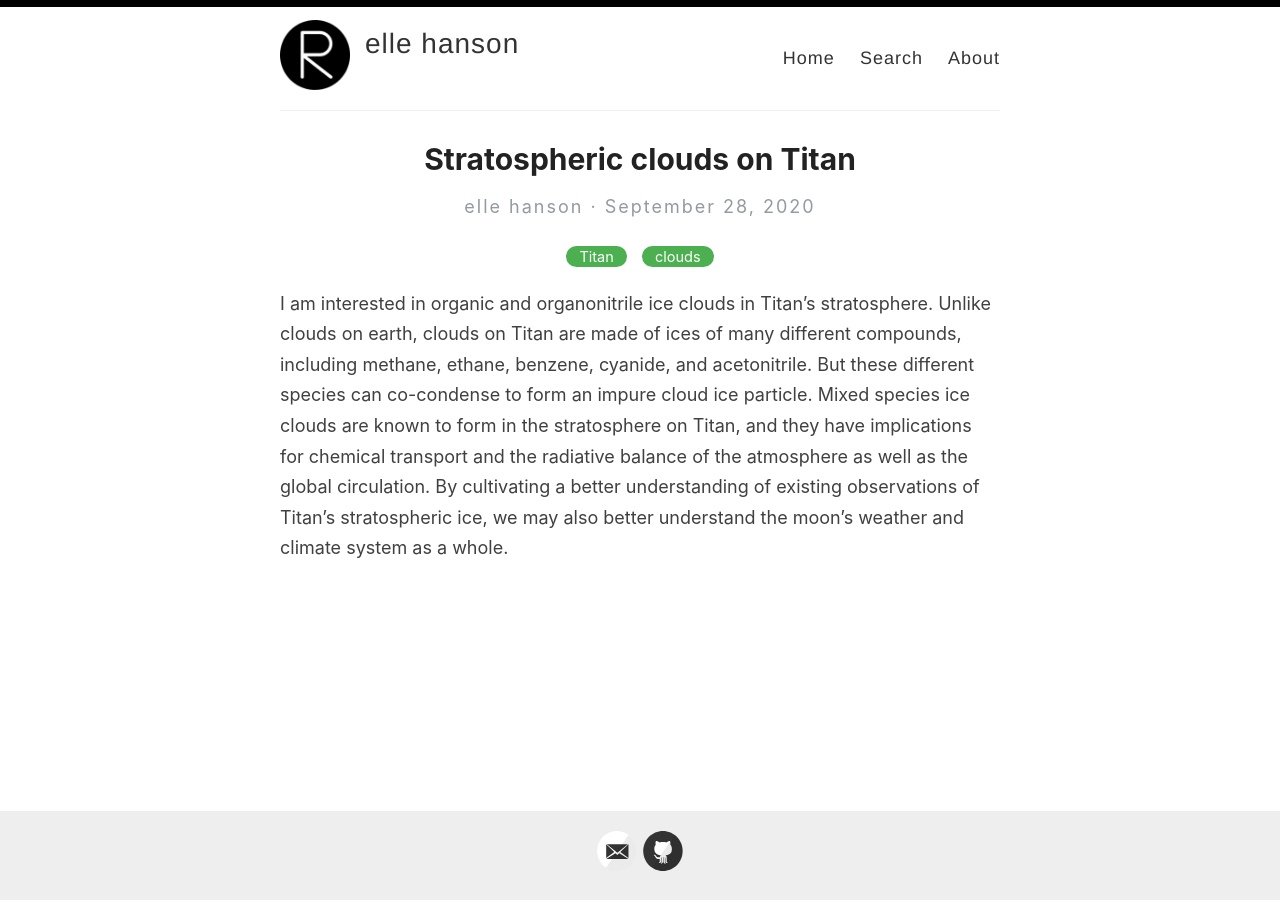
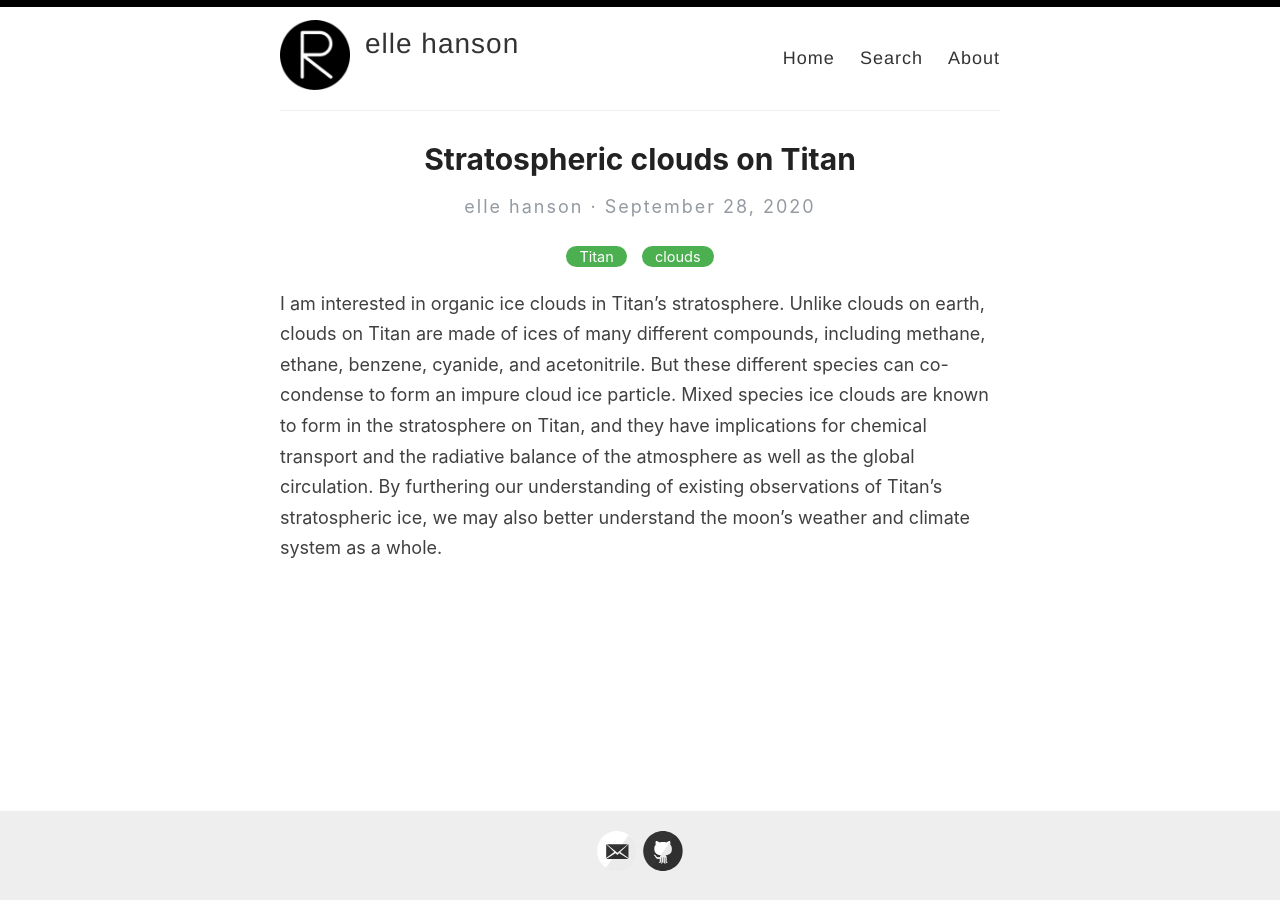
Before and after one commit to ellequelle/ellequelle.github.io-old, a Jekyll site: the page built from _posts/2020-9-28-stratospheric-ice-titan.md, in a window 1280 px wide. Built offline with Jekyll 4.4.1, drawn with Linux system fonts in a browser that asks for light colours; some web fonts are replaced.

Commit message:
Update 2020-9-28-stratospheric-ice-titan.md

```diff
--- a/_posts/2020-9-28-stratospheric-ice-titan.md
+++ b/_posts/2020-9-28-stratospheric-ice-titan.md
@@ -4,4 +4,4 @@ title: Stratospheric clouds on Titan
 categories: Titan clouds
 ---
 
-I am interested in organic and organonitrile ice clouds in Titan's stratosphere. Unlike clouds on earth, clouds on Titan are made of ices of many different compounds, including methane, ethane, benzene, cyanide, and acetonitrile. But these different species can co-condense to form an impure cloud ice particle. Mixed species ice clouds are known to form in the stratosphere on Titan, and they have implications for chemical transport and the radiative balance of the atmosphere as well as the global circulation. By cultivating a better understanding of existing observations of Titan's stratospheric ice, we may also better understand the moon's weather and climate system as a whole.
+I am interested in organic ice clouds in Titan's stratosphere. Unlike clouds on earth, clouds on Titan are made of ices of many different compounds, including methane, ethane, benzene, cyanide, and acetonitrile. But these different species can co-condense to form an impure cloud ice particle. Mixed species ice clouds are known to form in the stratosphere on Titan, and they have implications for chemical transport and the radiative balance of the atmosphere as well as the global circulation. By furthering our understanding of existing observations of Titan's stratospheric ice, we may also better understand the moon's weather and climate system as a whole.
```
